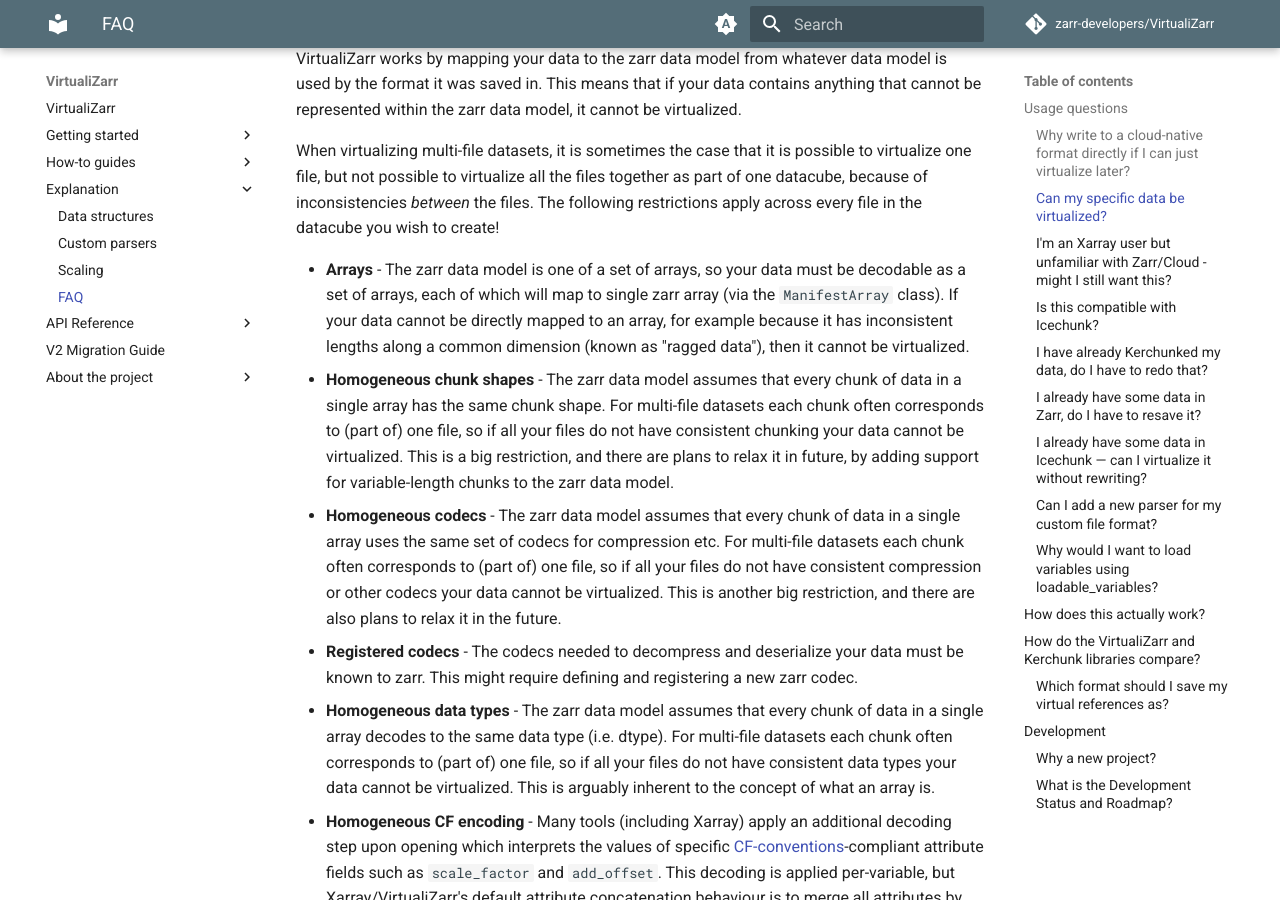
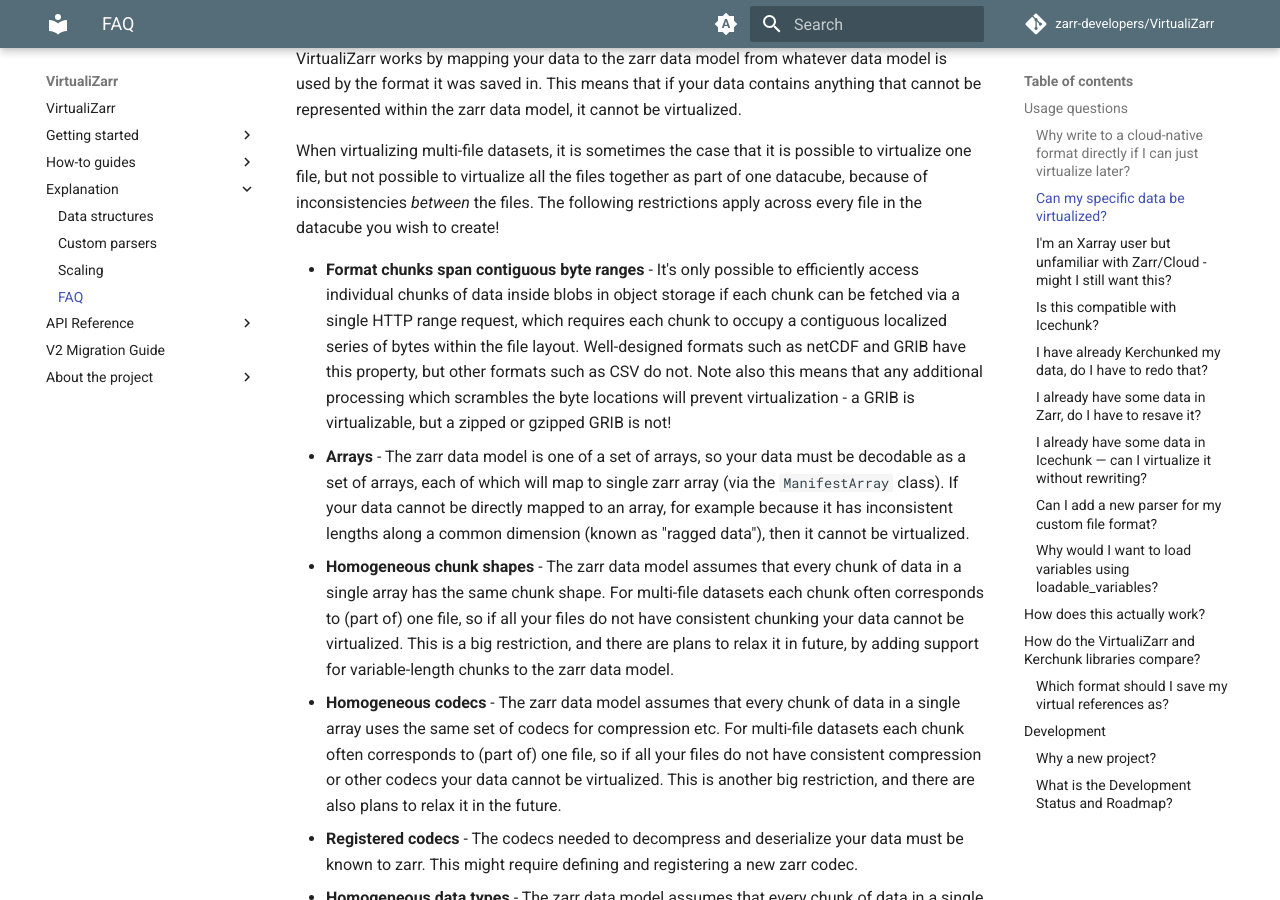
Before and after one commit to zarr-developers/VirtualiZarr, an MkDocs documentation site: the page built from docs/faq.md, in a window 1280 px wide and 900 px high, scrolled down 984 px. Built offline with MkDocs 1.6.1 and Material for MkDocs 9.7.7, drawn with Linux system fonts in a browser that asks for light colours; comment, search, counter and statistics services are not loaded; the version menu is left out.

Commit message:
Update FAQ with contiguous byte range virtualization restriction
Added a new restriction regarding format chunks spanning contiguous byte ranges for virtualization in the zarr data model.

```diff
--- a/docs/faq.md
+++ b/docs/faq.md
@@ -27,6 +27,7 @@
 
 When virtualizing multi-file datasets, it is sometimes the case that it is possible to virtualize one file, but not possible to virtualize all the files together as part of one datacube, because of inconsistencies _between_ the files. The following restrictions apply across every file in the datacube you wish to create!
 
+- **Format chunks span contiguous byte ranges** - It's only possible to efficiently access individual chunks of data inside blobs in object storage if each chunk can be fetched via a single HTTP range request, which requires each chunk to occupy a contiguous localized series of bytes within the file layout. Well-designed formats such as netCDF and GRIB have this property, but other formats such as CSV do not. Note also this means that any additional processing which scrambles the byte locations will prevent virtualization - a GRIB is virtualizable, but a zipped or gzipped GRIB is not!
 - **Arrays** - The zarr data model is one of a set of arrays, so your data must be decodable as a set of arrays, each of which will map to single zarr array (via the `ManifestArray` class). If your data cannot be directly mapped to an array, for example because it has inconsistent lengths along a common dimension (known as "ragged data"), then it cannot be virtualized.
 - **Homogeneous chunk shapes** - The zarr data model assumes that every chunk of data in a single array has the same chunk shape. For multi-file datasets each chunk often corresponds to (part of) one file, so if all your files do not have consistent chunking your data cannot be virtualized. This is a big restriction, and there are plans to relax it in future, by adding support for variable-length chunks to the zarr data model.
 - **Homogeneous codecs** - The zarr data model assumes that every chunk of data in a single array uses the same set of codecs for compression etc. For multi-file datasets each chunk often corresponds to (part of) one file, so if all your files do not have consistent compression or other codecs your data cannot be virtualized. This is another big restriction, and there are also plans to relax it in the future.
```
